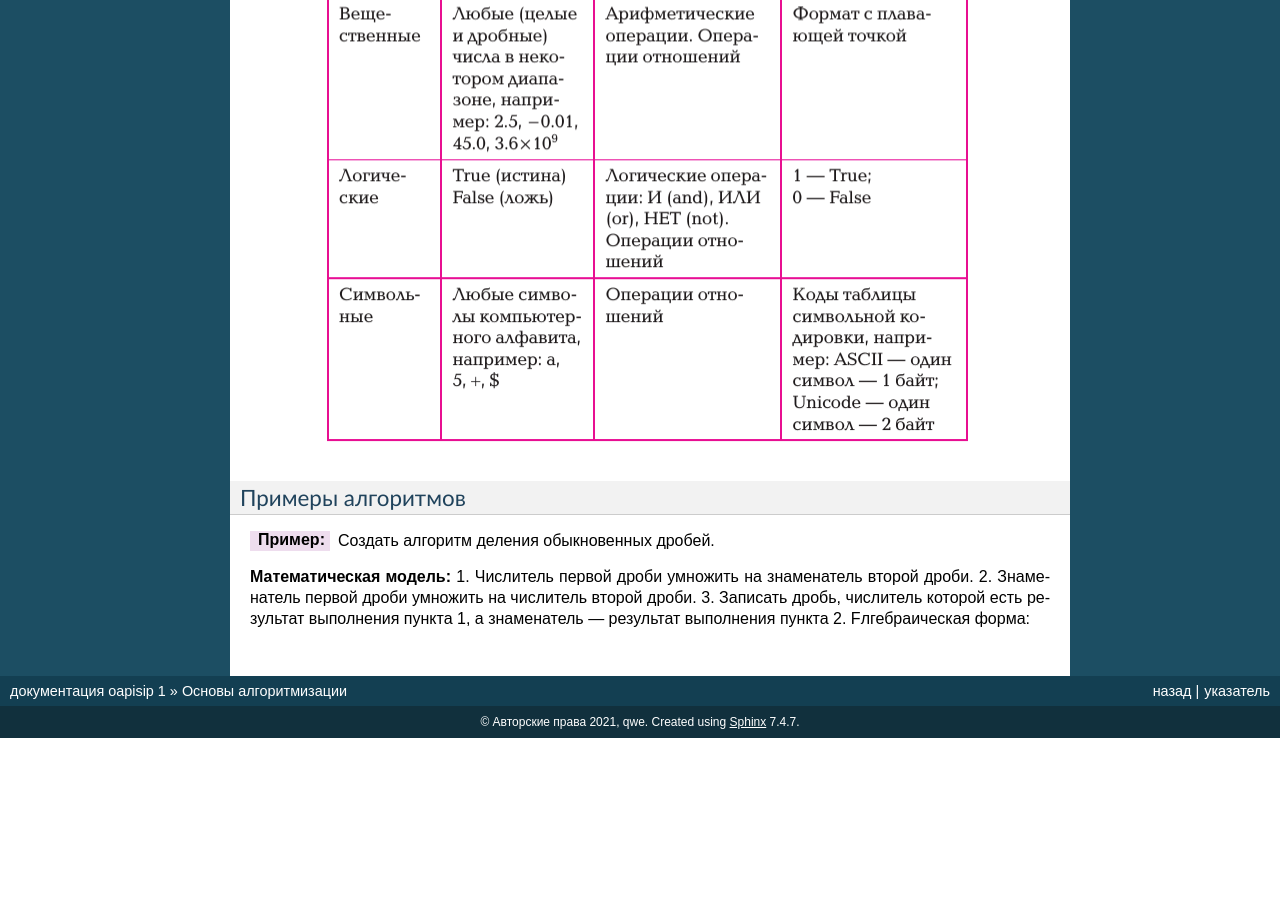
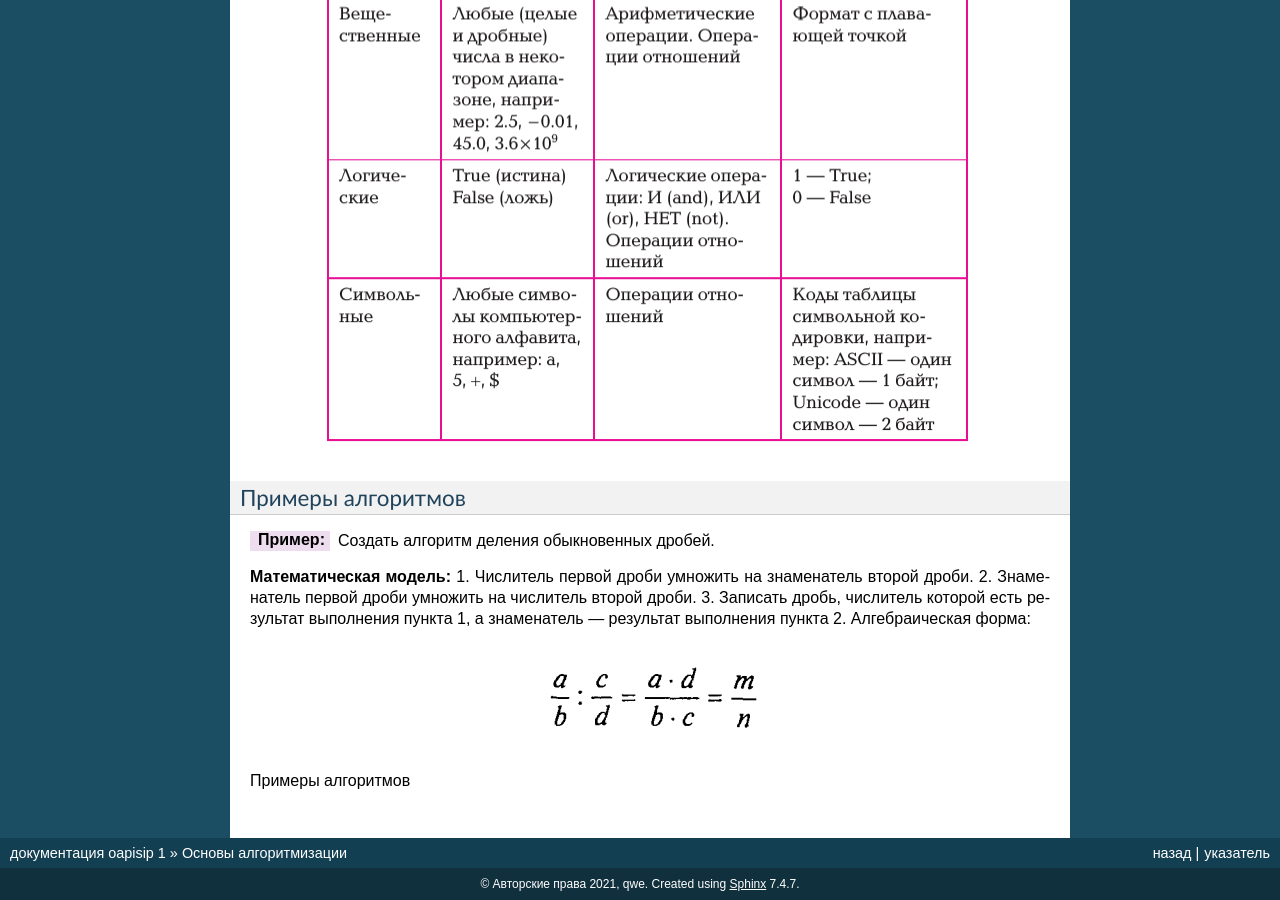
Before and after one commit to rimcupk/oapisip, a Sphinx documentation site: the page built from docs/chapters/01_algo/01_algo.rst, in a window 1280 px wide and 900 px high, scrolled down 6715 px. Built offline with Sphinx 7.4.7, drawn with Linux system fonts in a browser that asks for light colours; before the commit the page ends 7453 px from its top, so only the background shows below that.

Commit message:
Update 01_algo.rst

```diff
--- a/docs/chapters/01_algo/01_algo.rst
+++ b/docs/chapters/01_algo/01_algo.rst
@@ -148,4 +148,11 @@
 1. Числитель первой дроби умножить на знаменатель второй дроби.
 2. Знаменатель первой дроби умножить на числитель второй дроби.
 3. Записать дробь, числитель которой есть результат выполнения пункта 1, а знаменатель — результат выполнения пункта 2.
-Fлгебраическая форма:
+Алгебраическая форма:
+
+.. figure:: 01_lin_form.png
+       :scale: 100 %
+       :align: center
+       :alt: asda
+
+Примеры алгоритмов
```
